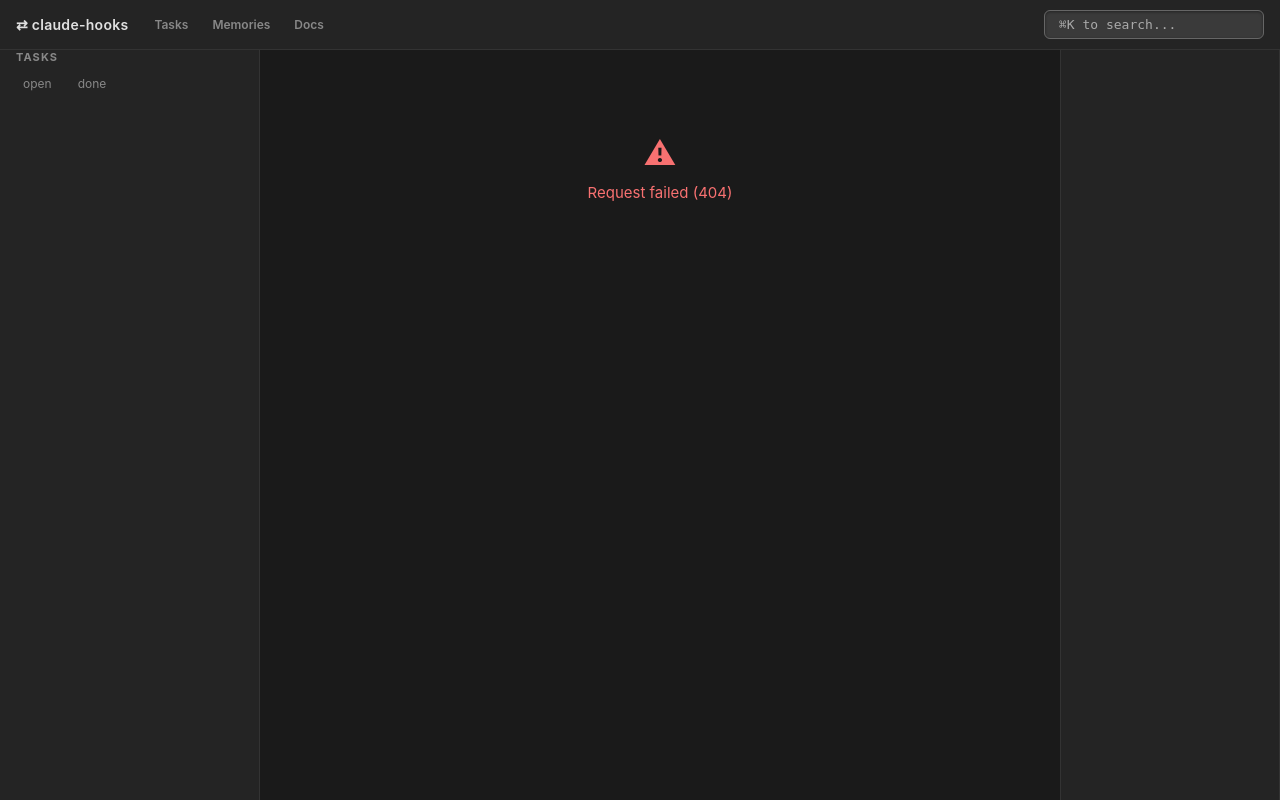
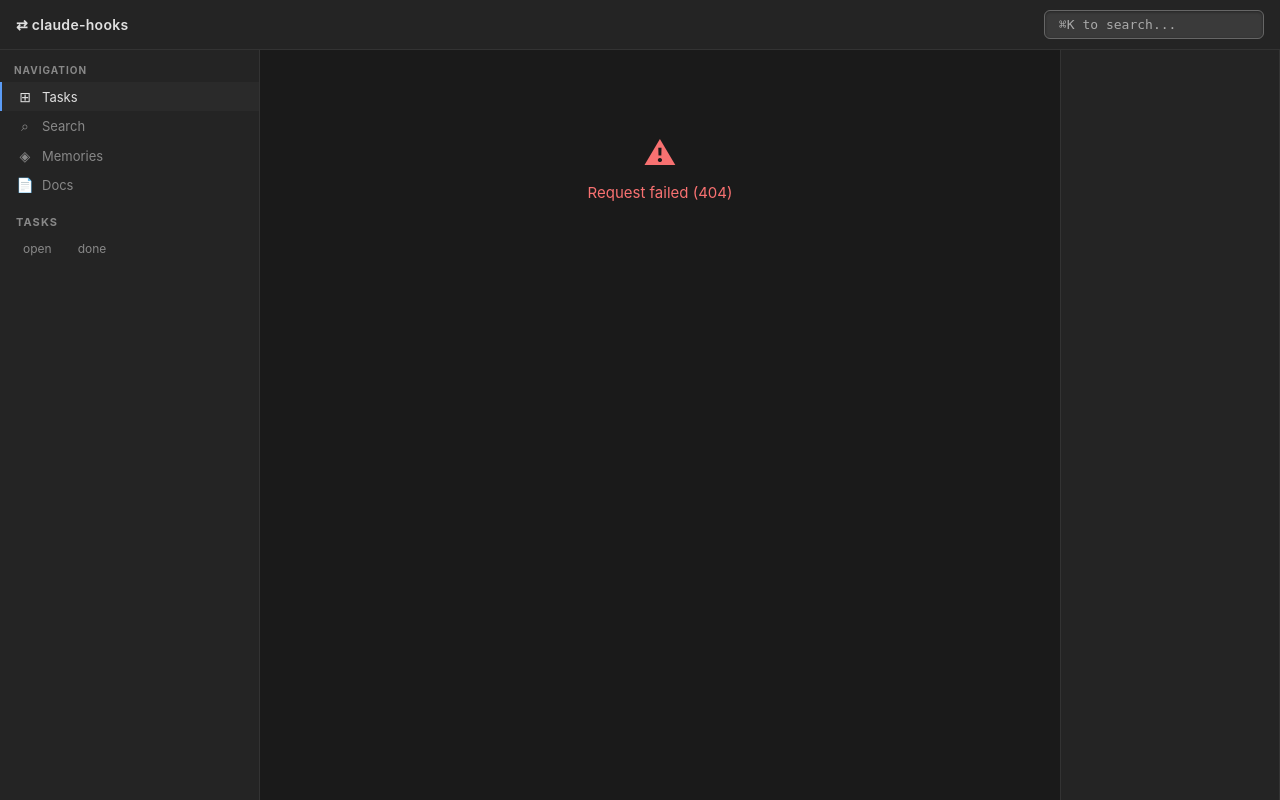
Before and after one commit to debaditya-mohankudo/Lite-Task-Framework-w-Claude-hooks, a Python web app: template hooks/templates/ui/index.html in a window 1280 px wide. Run offline with Jinja, Linux system fonts and the light colour scheme; the template is opened without the code that fills it, so the values that code supplies are empty; some libraries are stand-ins or nearby versions.

Commit message:
feat(ui): consistent — bullet across tasks/memory/docs sidebar lists
task:e424e9d8
epic:75d67a83

```diff
--- a/hooks/static/ui.css
+++ b/hooks/static/ui.css
@@ -276,12 +276,7 @@ hr.divider { border: none; border-top: 1px solid var(--border); margin: 20px 0;
 
 
 /* ── Header nav ── */
-.header-left { display: flex; align-items: center; gap: 16px; }
 .header-nav { display: flex; gap: 4px; }
-.nav-link { font-size: 12px; font-weight: 600; color: var(--muted); text-decoration: none;
-            padding: 4px 10px 3px; border-bottom: 2px solid transparent; }
-.nav-link:hover { color: var(--text); }
-.nav-active { color: var(--text) !important; border-bottom: 2px solid var(--accent) !important; }
 
 /* ── Memory right-panel sizing ── */
 body.mem-page #right-panel { width: 480px; flex-shrink: 0; }
--- a/hooks/templates/ui/base.html
+++ b/hooks/templates/ui/base.html
@@ -85,18 +85,11 @@
     });
 
   </script>
-  <link rel="stylesheet" href="/ui/static/ui.css?v=6">
+  <link rel="stylesheet" href="/ui/static/ui.css?v=7">
 </head>
 <body class="{% block body_class %}{% endblock %}">
   <header>
-    <div class="header-left">
-      <span class="logo">⇄ claude-hooks</span>
-      <nav class="header-nav">
-        <a class="nav-link" href="/ui/tasks/">Tasks</a>
-        <a class="nav-link" href="/ui/memory/">Memories</a>
-        <a class="nav-link" href="/ui/docs/">Docs</a>
-      </nav>
-    </div>
+    <span class="logo">⇄ claude-hooks</span>
     <input class="task-search"
            type="text"
            placeholder="⌘K to search..."
@@ -143,13 +136,5 @@
       <div id="search-results" class="search-results"></div>
     </div>
   </div>
-<script>
-  (function() {
-    var p = location.pathname;
-    document.querySelectorAll('.header-nav .nav-link').forEach(function(a) {
-      if (p.startsWith(new URL(a.href).pathname)) a.classList.add('nav-active');
-    });
-  })();
-</script>
 </body>
 </html>
--- a/hooks/templates/ui/memory/list.html
+++ b/hooks/templates/ui/memory/list.html
@@ -23,14 +23,14 @@
   <li class="mem-nav-item">
     <a class="mem-nav-link {% if not active_domain %}mem-nav-active{% endif %}"
        href="/ui/memory/{% if active_type %}?type={{ active_type }}{% endif %}">
-      <span class="domain-dot domain-all"></span> all domains
+      <span class="mem-nav-icon">—</span> all domains
     </a>
   </li>
   {% for d in domains %}
   <li class="mem-nav-item">
     <a class="mem-nav-link {% if active_domain == d %}mem-nav-active{% endif %}"
        href="/ui/memory/?domain={{ d }}{% if active_type %}&type={{ active_type }}{% endif %}">
-      <span class="domain-dot domain-{{ d }}"></span> {{ d }}
+      <span class="mem-nav-icon">—</span> {{ d }}
     </a>
   </li>
   {% endfor %}
--- a/hooks/templates/ui/partials/sidebar.html
+++ b/hooks/templates/ui/partials/sidebar.html
@@ -1,3 +1,19 @@
+<div class="mem-nav-section">NAVIGATION</div>
+<ul class="mem-nav-list" style="margin-bottom:16px;">
+  <li class="mem-nav-item">
+    <a class="mem-nav-link mem-nav-active" href="/ui/tasks/"><span class="mem-nav-icon">⊞</span> Tasks</a>
+  </li>
+  <li class="mem-nav-item">
+    <a class="mem-nav-link" href="#" onclick="openSearch();return false;"><span class="mem-nav-icon">⌕</span> Search</a>
+  </li>
+  <li class="mem-nav-item">
+    <a class="mem-nav-link" href="/ui/memory/"><span class="mem-nav-icon">◈</span> Memories</a>
+  </li>
+  <li class="mem-nav-item">
+    <a class="mem-nav-link" href="/ui/docs/"><span class="mem-nav-icon">📄</span> Docs</a>
+  </li>
+</ul>
+
 <div class="sidebar-header">TASKS</div>
 
 <div class="status-tabs">
@@ -31,10 +47,7 @@
           hx-get="/ui/tasks/{{ task.id }}"
           hx-target="#detail-panel"
           hx-swap="innerHTML">
-          <span class="status-dot
-            {% if task.status == 'wip' %}dot-wip
-            {% elif task.status == 'done' %}dot-done
-            {% else %}dot-open{% endif %}"></span>
+          <span class="mem-nav-icon">—</span>
           <span class="row-title">{{ task.title }}</span>
       </li>
     {% endif %}
```
